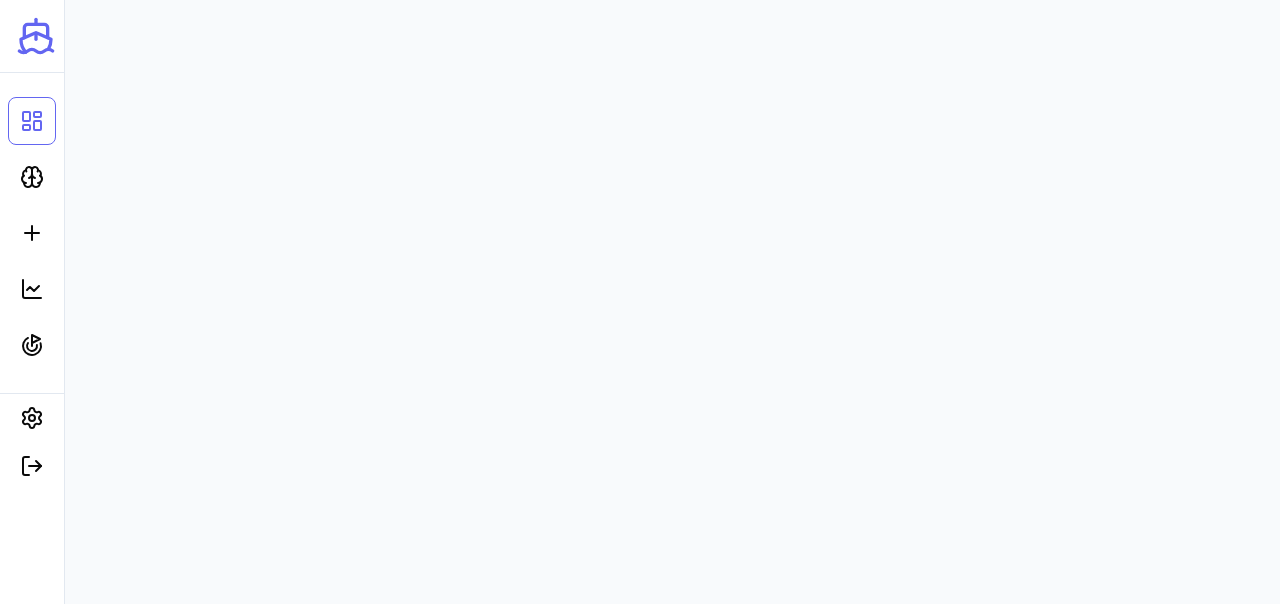
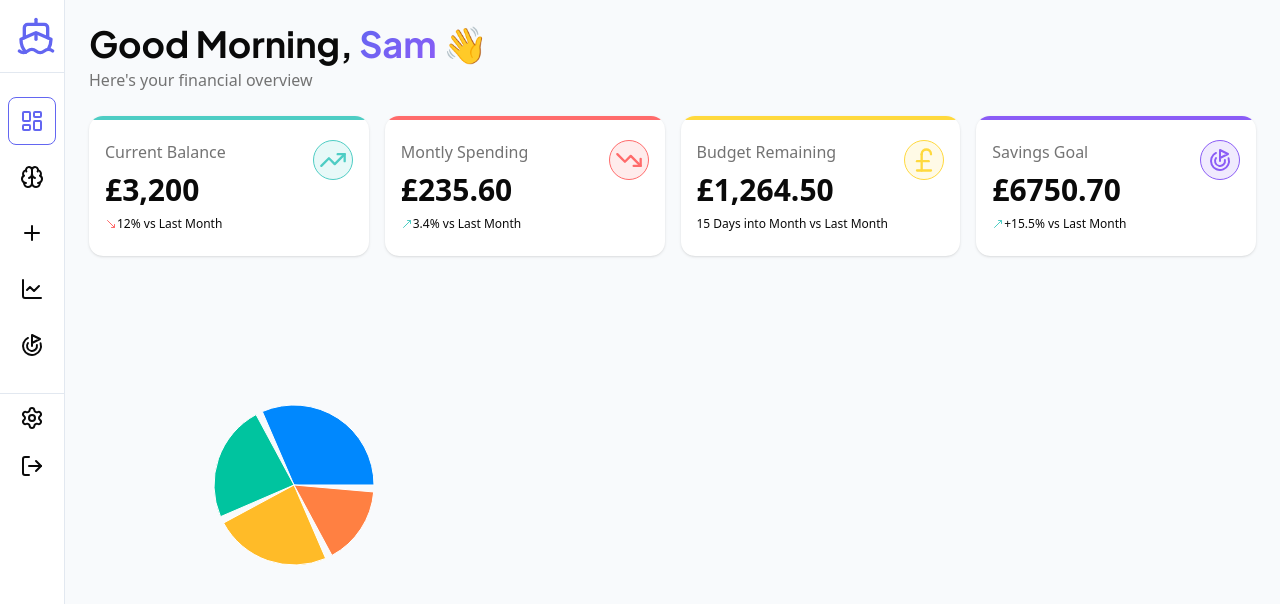
Before and after one commit to mundesamarth/Yuno, a Next.js app: page /dashboard in a window 1280 px wide. Shown: the top 604 px of the page. Built offline with nearby package versions, Linux system fonts and the light colour scheme; a web font is replaced by a local one.

Commit message:
Dashboard header done

```diff
--- a/package.json
+++ b/package.json
@@ -17,6 +17,7 @@
     "next": "15.4.4",
     "react": "19.1.0",
     "react-dom": "19.1.0",
+    "recharts": "^3.1.2",
     "tailwind-merge": "^3.3.1"
   },
   "devDependencies": {
--- a/src/app/dashboard/page.tsx
+++ b/src/app/dashboard/page.tsx
@@ -1,10 +1,12 @@
-import DashboardHeader from "../ui/dashboard-components/dashboard-header";
+import SpendingByCategory from "../ui/dashboard-components/monthly-spending-trend";
+import WelcomSection from "../ui/dashboard-components/WelcomSection";
 
 
 export default function Page() {
   return (
-    <div className="bg-[#f9fafb]">
-      <DashboardHeader/>
+    <div className="bg-[#f8fafc]">
+      <WelcomSection/>
+      <SpendingByCategory/>
     </div>
   );
 }
--- a/src/app/globals.css
+++ b/src/app/globals.css
@@ -137,3 +137,126 @@
 .bg-gradient-card {
   background: var(--gradient-card);
 }
+
+@layer base {
+  :root {
+    /* Yuno Core Colors (HSL) */
+    --yuno-primary: 239 84% 67%; /* #6366f1 */
+    --yuno-primary-light: 262 89% 66%; /* #8b5cf6 */
+    --yuno-primary-dark: 243 74% 59%; /* #4f46e5 */
+
+    --yuno-coral: 0 100% 71%; /* #ff6b6b */
+    --yuno-mint: 174 57% 55%; /* #4ecdc4 */
+    --yuno-yellow: 46 100% 62%; /* #ffd93d */
+
+    --yuno-bg-primary: 210 33% 98%; /* #fafbfc */
+    --yuno-bg-secondary: 0 0% 100%; /* #ffffff */
+    --yuno-bg-tertiary: 210 40% 98%; /* #f8fafc */
+
+    --yuno-text-primary: 217 33% 17%; /* #1e293b */
+    --yuno-text-secondary: 215 20% 65%; /* #64748b */
+    --yuno-text-muted: 215 15% 70%; /* approx #94a3b8 */
+
+    --yuno-border: 214 32% 91%; /* #e2e8f0 */
+    --yuno-border-light: 213 27% 94%; /* #f1f5f9 */
+
+    /* Map to app semantic tokens */
+    --background: var(--yuno-bg-primary);
+    --foreground: var(--yuno-text-primary);
+
+    --card: var(--yuno-bg-secondary);
+    --card-foreground: var(--yuno-text-primary);
+
+    --popover: var(--yuno-bg-secondary);
+    --popover-foreground: var(--yuno-text-primary);
+
+    --primary: var(--yuno-primary);
+    --primary-foreground: 0 0% 100%;
+
+    --secondary: var(--yuno-bg-tertiary);
+    --secondary-foreground: var(--yuno-text-primary);
+
+    --muted: var(--yuno-bg-tertiary);
+    --muted-foreground: var(--yuno-text-secondary);
+
+    --accent: var(--yuno-primary-light);
+    --accent-foreground: 0 0% 100%;
+
+    --destructive: var(--yuno-coral);
+    --destructive-foreground: 0 0% 100%;
+
+    --border: var(--yuno-border);
+    --input: var(--yuno-border);
+    --ring: var(--yuno-primary);
+
+    --radius: 0.8rem;
+
+    --sidebar-background: var(--yuno-bg-secondary);
+    --sidebar-foreground: var(--yuno-text-primary);
+    --sidebar-primary: var(--yuno-primary);
+    --sidebar-primary-foreground: 0 0% 100%;
+    --sidebar-accent: var(--yuno-bg-tertiary);
+    --sidebar-accent-foreground: var(--yuno-text-primary);
+    --sidebar-border: var(--yuno-border);
+    --sidebar-ring: var(--yuno-primary);
+
+    /* Gradients */
+    --yuno-gradient-primary: linear-gradient(135deg, #6366f1 0%, #8b5cf6 100%);
+    --yuno-gradient-coral: linear-gradient(135deg, #ff6b6b 0%, #ff8a80 100%);
+    --yuno-gradient-mint: linear-gradient(135deg, #4ecdc4 0%, #80e5d4 100%);
+    --yuno-gradient-yellow: linear-gradient(135deg, #ffd93d 0%, #fff176 100%);
+
+    /* Shadows & motion */
+    --shadow-elevated: 0 10px 30px -12px hsl(var(--primary) / 0.25);
+    --transition-smooth: all 250ms cubic-bezier(0.4, 0, 0.2, 1);
+  }
+
+  .dark {
+    --background: 222.2 84% 4.9%;
+    --foreground: 210 40% 98%;
+
+    --card: 222.2 84% 6.5%;
+    --card-foreground: 210 40% 98%;
+
+    --popover: 222.2 84% 6.5%;
+    --popover-foreground: 210 40% 98%;
+
+    --primary: var(--yuno-primary);
+    --primary-foreground: 0 0% 100%;
+
+    --secondary: 217.2 32.6% 17.5%;
+    --secondary-foreground: 210 40% 98%;
+
+    --muted: 217.2 32.6% 17.5%;
+    --muted-foreground: 215 20.2% 65.1%;
+
+    --accent: 217.2 32.6% 17.5%;
+    --accent-foreground: 210 40% 98%;
+
+    --destructive: var(--yuno-coral);
+    --destructive-foreground: 0 0% 100%;
+
+    --border: 217.2 32.6% 17.5%;
+    --input: 217.2 32.6% 17.5%;
+    --ring: var(--yuno-primary);
+
+    --sidebar-background: 222.2 84% 6.5%;
+    --sidebar-foreground: 0 0% 100%;
+    --sidebar-primary: var(--yuno-primary);
+    --sidebar-primary-foreground: 0 0% 100%;
+    --sidebar-accent: 217.2 32.6% 17.5%;
+    --sidebar-accent-foreground: 0 0% 100%;
+    --sidebar-border: 217.2 32.6% 17.5%;
+    --sidebar-ring: var(--yuno-primary);
+  }
+}
+
+@layer utilities {
+  .bg-gradient-primary { background-image: var(--yuno-gradient-primary); }
+  .bg-gradient-coral { background-image: var(--yuno-gradient-coral); }
+  .bg-gradient-mint { background-image: var(--yuno-gradient-mint); }
+  .bg-gradient-yellow { background-image: var(--yuno-gradient-yellow); }
+  .text-gradient-primary { @apply bg-clip-text text-transparent; background-image: var(--yuno-gradient-primary); }
+  .elevated { box-shadow: var(--shadow-elevated); }
+  .smooth { transition: var(--transition-smooth); }
+}
--- /dev/null
+++ b/src/app/ui/components/common/StatCard.tsx
@@ -0,0 +1,49 @@
+// StatCard.tsx
+import React, { ReactNode } from "react";
+import { Card } from "@/components/ui/card";
+
+interface StatCardProps {
+  title: string;
+  value: string;
+  change: string;
+  trendIcon: ReactNode;       // MoveUpRight or MoveDownRight
+  circleIcon: ReactNode;      // TrendingUp, TrendingDown, PoundSterling, Goal
+  circleBg: string;           // background color of circle
+  circleBorder: string;      // border color of circle
+}
+
+export default function StatCard({
+  title,
+  value,
+  change,
+  trendIcon,
+  circleIcon,
+  circleBg,
+  circleBorder,
+}: StatCardProps) {
+  return (
+    <Card className="relative border-0 shadow-sm transition-shadow overflow-hidden px-4">
+        <div
+        className="absolute top-0 left-0 w-full h-1"
+        style={{ backgroundColor: circleBorder }}
+      ></div>
+      <div className="flex justify-between">
+        <div>
+          <p className="text-muted-foreground">{title}</p>
+          <p className="text-3xl font-bold mt-2">{value}</p>
+          <p className="flex items-center justify-between mt-2">
+            <span className="flex text-xs items-center">{trendIcon} {change} vs Last Month</span>
+          </p>
+        </div>
+        <div className="flex">
+          <span
+            className="inline-flex items-center justify-center w-10 h-10 border border-r rounded-full"
+            style={{ backgroundColor: circleBg, borderColor: circleBorder }}
+          >
+            {circleIcon}
+          </span>
+        </div>
+      </div>
+    </Card>
+  );
+}
--- /dev/null
+++ b/src/app/ui/dashboard-components/WelcomSection.tsx
@@ -0,0 +1,85 @@
+import { plus } from "../fonts";
+import {
+  Goal,
+  MoveDownRight,
+  MoveUpRight,
+  PoundSterling,
+  TrendingDown,
+  TrendingUp,
+} from "lucide-react";
+import StatCard from "../components/common/StatCard";
+
+
+export default function WelcomSection() {
+  const currentHour = new Date().getHours();
+  const greetings =
+    currentHour < 12
+      ? "Good Morning"
+      : currentHour < 18
+      ? "Good Afternoon"
+      : "Good Evening";
+  return (
+    /* Welcome Section */
+    <div className="space-y-6">
+      <header>
+        <h1 className={`text-3xl md:text-4xl font-bold ${plus.className}`}>
+          {greetings}, <span className="text-gradient-primary">Sam</span> 👋{" "}
+        </h1>
+        <p className="text-muted-foreground mt-1">{`Here's your financial overview`}</p>
+      </header>
+
+      {/* Card Section */}
+      <section>
+        <div className="grid grid-cols-2 lg:grid-cols-4 gap-4">
+          <StatCard
+            title="Current Balance"
+            value="£3,200"
+            change="12%"
+            trendIcon={
+              <MoveDownRight className="w-3 h-3 inline-block text-[#ff6b6b]" />
+            }
+            circleIcon={<TrendingUp className="text-[#4ecdc4] w-7 h-7" />}
+            circleBg="#43cdc420"
+            circleBorder="#4ecdc4"
+          />
+          <StatCard
+            title="Montly Spending"
+            value="£235.60"
+            change="3.4%"
+            trendIcon={
+              <MoveUpRight className="w-3 h-3 inline-block text-[#4ecdc4]" />
+            }
+            circleIcon={<TrendingDown className="text-[#ff6b6b] w-7 h-7" />}
+            circleBg="#ff6b6b20"
+            circleBorder="#ff6b6b"
+          />
+          <StatCard
+            title="Budget Remaining"
+            value="£1,264.50"
+            change="15 Days into Month"
+            trendIcon={""}
+            circleIcon={<PoundSterling className="text-[#ffd93d] w-7 h-7" />}
+            circleBg="#ffd93d20"
+            circleBorder="#ffd93d"
+          />
+          <StatCard
+            title="Savings Goal"
+            value="£6750.70"
+            change="+15.5%"
+            trendIcon={
+              <MoveUpRight className="w-3 h-3 inline-block text-[#4ecdc4]" />
+            }
+            circleIcon={<Goal className="text-[#8b5cf6]" />}
+            circleBg="#8b5cf620"
+            circleBorder="#8b5cf6"
+          />
+        </div>
+      </section>
+
+      {/* Charts */}
+      <section>
+
+      </section>
+    </div>
+  );
+}
--- a/src/app/ui/dashboard-components/dashboard-header.tsx
+++ /dev/null
@@ -1,12 +0,0 @@
-
-
-export default function DashboardHeader() {
-
-  return (
-    /* Welcome Section */
-    <div className="space-y-6">
-
-
-    </div>
-  );
-}
--- a/src/app/ui/dashboard-components/monthly-spending-trend.tsx
+++ b/src/app/ui/dashboard-components/monthly-spending-trend.tsx
@@ -1,8 +1,35 @@
+import { PieChart, Pie, Cell } from 'recharts';
+
+// Your data - just an array with name and value
+const data = [
+  { name: 'Food', value: 400 },
+  { name: 'Transport', value: 300 },
+  { name: 'Shopping', value: 300 },
+  { name: 'Bills', value: 200 },
+];
+
+// Colors for each slice
+const COLORS = ['#0088FE', '#00C49F', '#FFBB28', '#FF8042'];
+
 export default function MonthlySpendingTreand(){
 
     return(
-        <h1>
-            Monthly Spending Insights
-        </h1>
+      <PieChart width={400} height={400}>
+      <Pie
+        data={data}
+        cx={200}        // center X position
+        cy={200}        // center Y position
+        outerRadius={80} // how big the pie is
+        fill="#8884d8"
+        dataKey="value" // which field has the numbers
+        paddingAngle={5} // THIS IS THE MAGIC - adds gaps!
+      >
+        {/* This colors each slice */}
+        {data.map((entry, index) => (
+          <Cell key={`cell-${index}`} fill={COLORS[index % COLORS.length]} />
+        ))}
+      </Pie>
+    </PieChart>
+
     )
 }
```
Also changed, not shown: todo.txt, 1 other file (tests, documents, lock files or other folders).
